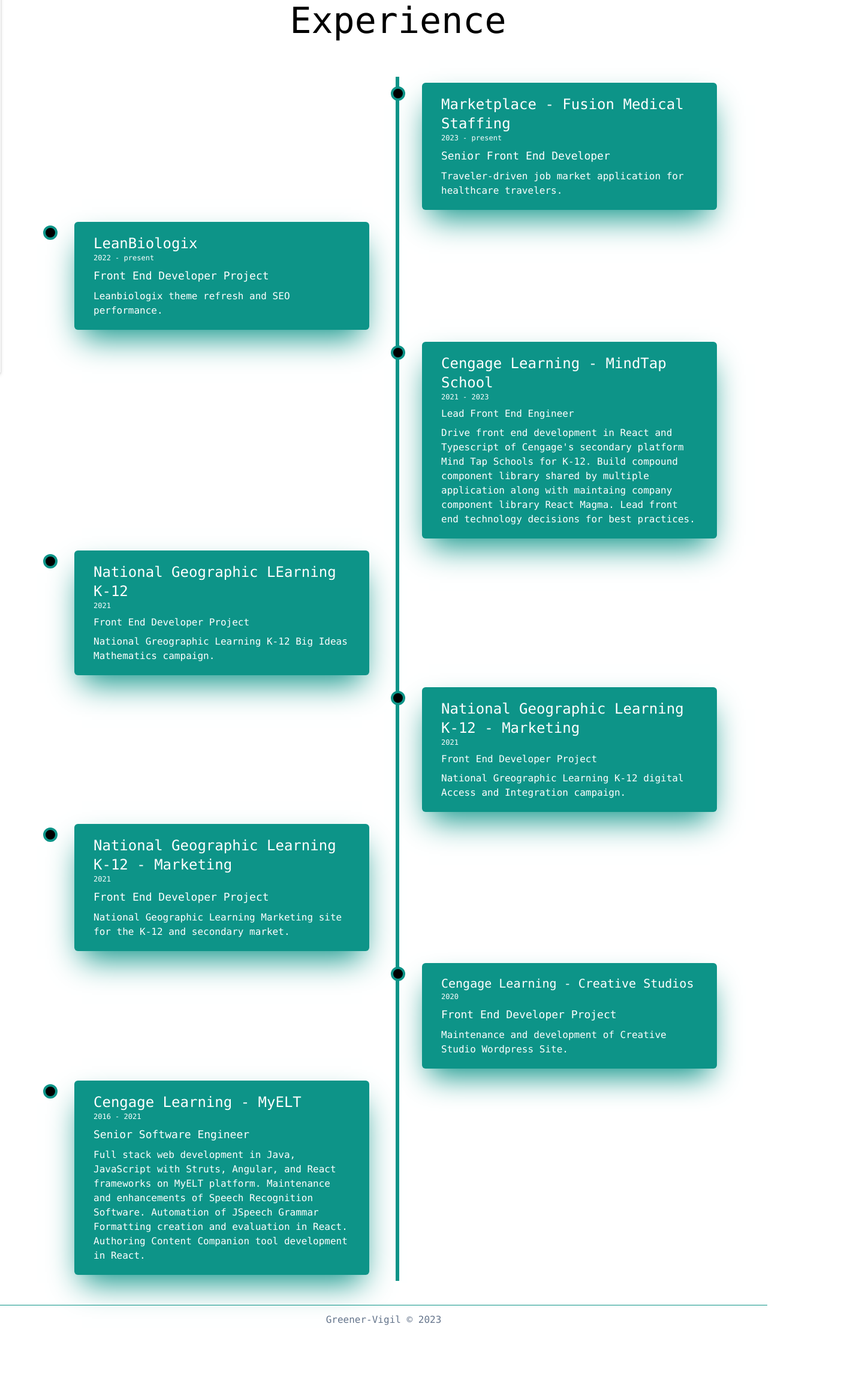
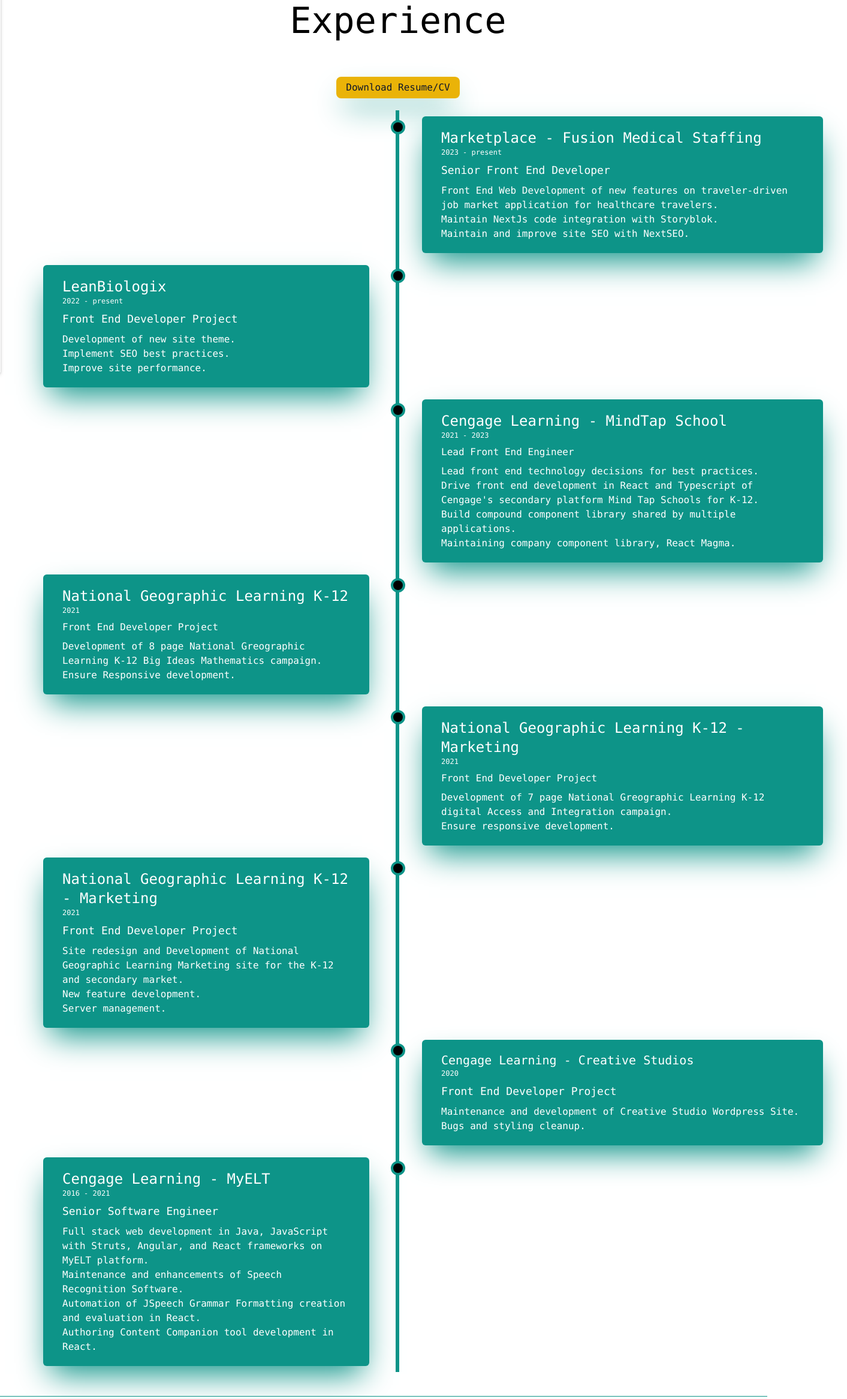
Before and after one commit to greenervigil/next-portfolio, a Next.js app: page /experience in a window 1280 px wide. Shown: the part 180-2513 px from the top of the page at 60% size, 1413 px wide, since content can reach past the window. Before the commit the page ends 2405 px from the top, so only its background shows below. Built offline with nearby package versions, Linux system fonts and the light colour scheme.

Commit message:
closes #38 responsive on all screen resolutions for the experience page

```diff
--- a/components/timeline/timeline.tsx
+++ b/components/timeline/timeline.tsx
@@ -1,68 +1,103 @@
 const Timeline = () => {
     return (
-        <div className="font-mono relative my-0 mx-auto w-11/12 after:content-[''] after:absolute after:w-1.5 after:bg-teal-600 after:top-0 after:bottom-0 sm:after:left-1/2 after:-ml-1 after:left-0">
-            <div className="relative py-2.5 px-10 sm:w-2/4 sm:left-1/2 after:content-[''] after:absolute after:w-6 after:h-6 after:-right-4 after:bg-black after:rounded-full after:border-4 after:border-teal-600 after:top-4 after:z-10 after:-left-3">
+        <div className="font-mono relative my-0 mx-auto w-full after:content-[''] after:absolute after:w-1.5 after:bg-teal-600 after:top-0 after:bottom-0 sm:after:left-1/2 after:-ml-1 after:left-0">
+            <div className="relative py-2.5 px-10 sm:w-3/5 sm:left-1/2 after:content-[''] after:absolute after:w-6 after:h-6 after:-right-4 after:bg-black after:rounded-full after:border-4 after:border-teal-600 after:top-4 after:z-10 after:-left-3">
                 <div className="shadow-2xl shadow-teal-600 relative py-5 px-8 rounded-md bg-teal-600">
                     <h2 className="text-white text-2xl">Marketplace - Fusion Medical Staffing</h2>
                     <h6 className="text-white text-xs">2023 - present</h6>
                     <h4 className="text-white text-lg my-2">Senior Front End Developer </h4>
-                    <p className="text-white text-base">Traveler-driven job market application for healthcare travelers.</p>
+                    <ul className="text-white text-base">
+                        <li>Front End Web Development of new features on traveler-driven job market application for healthcare travelers.</li>
+                        <li>Maintain NextJs code integration with Storyblok.</li>
+                        <li>Maintain and improve site SEO with NextSEO.</li>
+                    </ul>
                 </div>
             </div>
-            <div className="relative py-2.5 px-10 sm:w-2/4 sm:-left-2 after:content-[''] after:absolute after:w-6 after:h-6 after:-left-3 sm:after:-right-5 after:bg-black after:rounded-full after:border-4 after:border-teal-600 after:top-4 after:z-10">
+            <div className="relative py-2.5 px-10 sm:w-2/4 sm:-left-2 after:content-[''] after:absolute after:w-6 after:h-6 max-sm:after:-left-3 sm:after:-right-5 after:bg-black after:rounded-full after:border-4 after:border-teal-600 after:top-4 after:z-10">
                 <div className="shadow-2xl shadow-teal-600 relative py-5 px-8 rounded-md bg-teal-600">
                     <h2 className="text-white text-2xl">LeanBiologix</h2>
                     <h6 className="text-white text-xs">2022 - present</h6>
                     <h4 className="text-white text-lg my-2">Front End Developer Project</h4>
-                    <p className="text-white">Leanbiologix theme refresh and SEO performance.</p>
+                    <ul className="text-white">
+                        <li>Development of new site theme.</li>
+                        <li>Implement SEO best practices.</li>
+                        <li>Improve site performance.</li>
+                    </ul>
                 </div>
             </div>
-            <div className="relative py-2.5 px-10 sm:w-2/4 sm:left-1/2 after:content-[''] after:absolute after:w-6 after:h-6 after:-right-4 after:bg-black after:rounded-full after:border-4 after:border-teal-600 after:top-4 after:z-10 after:-left-3">
+            <div className="relative py-2.5 px-10 sm:w-3/5 sm:left-1/2 after:content-[''] after:absolute after:w-6 after:h-6 after:-right-4 after:bg-black after:rounded-full after:border-4 after:border-teal-600 after:top-4 after:z-10 after:-left-3">
                 <div className="shadow-2xl shadow-teal-600 relative py-5 px-8 rounded-md bg-teal-600">
                     <h2 className="text-white text-2xl">Cengage  Learning - MindTap School</h2>
                     <h6 className="text-white text-xs">2021 - 2023</h6>
                     <h4 className="text-white text-ls my-2">Lead Front End Engineer</h4>
-                    <p className="text-white">{`Drive front end development in React and Typescript of Cengage's secondary platform Mind Tap Schools for K-12. Build compound component library shared by multiple application along with maintaing company component library React Magma.  Lead front end technology decisions for best practices.`}</p>
+                    <ul className="text-white">
+                        <li>Lead front end technology decisions for best practices.</li>
+                        <li>{`Drive front end development in React and Typescript of Cengage's secondary platform Mind Tap Schools for K-12.`}</li>
+                        <li>Build compound component library shared by multiple applications.</li>
+                        <li>Maintaining company component library, React Magma.</li>
+                    </ul>
                 </div>
             </div>
-            <div className="relative py-2.5 px-10 sm:w-2/4 sm:-left-2 after:content-[''] after:absolute after:w-6 after:h-6 after:-left-3 sm:after:-right-5 after:bg-black after:rounded-full after:border-4 after:border-teal-600 after:top-4 after:z-10">
+            <div className="relative py-2.5 px-10 sm:w-2/4 sm:-left-2 after:content-[''] after:absolute after:w-6 after:h-6 max-sm:after:-left-3 sm:after:-right-5 after:bg-black after:rounded-full after:border-4 after:border-teal-600 after:top-4 after:z-10">
                 <div className="shadow-2xl shadow-teal-600 relative py-5 px-8 rounded-md bg-teal-600">
-                    <h2 className="text-white text-2xl">National Geographic LEarning K-12</h2>
+                    <h2 className="text-white text-2xl">National Geographic Learning K-12</h2>
                     <h6 className="text-white text-xs">2021</h6>
                     <h4 className="text-white text-ls my-2">Front End Developer Project</h4>
-                    <p className="text-white">National Greographic Learning K-12 Big Ideas Mathematics campaign.</p>
+                    <ul className="text-white">
+                        <li>Development of 8 page National Greographic Learning K-12 Big Ideas Mathematics campaign.</li>
+                        <li>Ensure Responsive development.</li>
+                    </ul>
                 </div>
             </div>
-            <div className="relative py-2.5 px-10 sm:w-2/4 sm:left-1/2 after:content-[''] after:absolute after:w-6 after:h-6 after:-right-4 after:bg-black after:rounded-full after:border-4 after:border-teal-600 after:top-4 after:z-10 after:-left-3">
+            <div className="relative py-2.5 px-10 sm:w-3/5 sm:left-1/2 after:content-[''] after:absolute after:w-6 after:h-6 after:-right-4 after:bg-black after:rounded-full after:border-4 after:border-teal-600 after:top-4 after:z-10 after:-left-3">
                 <div className="shadow-2xl shadow-teal-600 relative py-5 px-8 rounded-md bg-teal-600">
                     <h2 className="text-white text-2xl">National Geographic Learning K-12 - Marketing</h2>
                     <h6 className="text-white text-xs">2021</h6>
                     <h4 className="text-white text-ls my-2">Front End Developer Project</h4>
-                    <p className="text-white">National Greographic Learning K-12 digital Access and Integration campaign.</p>
+                    <ul className="text-white">
+                        <li>Development of 7 page National Greographic Learning K-12 digital Access and Integration campaign.</li>
+                        <li>Ensure responsive development.</li>
+                    </ul>
                 </div>
             </div>
-            <div className="relative py-2.5 px-10 sm:w-2/4 sm:-left-2 after:content-[''] after:absolute after:w-6 after:h-6 after:-left-3 sm:after:-right-5 after:bg-black after:rounded-full after:border-4 after:border-teal-600 after:top-4 after:z-10">
+            <div className="relative py-2.5 px-10 sm:w-2/4 sm:-left-2 after:content-[''] after:absolute after:w-6 after:h-6 max-sm:after:-left-3 sm:after:-right-5 after:bg-black after:rounded-full after:border-4 after:border-teal-600 after:top-4 after:z-10">
                 <div className="shadow-2xl shadow-teal-600 relative py-5 px-8 rounded-md bg-teal-600">
                     <h2 className="text-white text-2xl">National Geographic Learning K-12 - Marketing</h2>
                     <h6 className="text-white text-xs">2021</h6>
                     <h4 className="text-white text-lg my-2">Front End Developer Project</h4>
-                    <p className="text-white">National Geographic Learning Marketing site for the K-12 and secondary market.</p>
+                    <ul className="text-white">
+                        <li>Site redesign and Development of National Geographic Learning Marketing site for the K-12 and secondary market.
+                        </li>
+                        <li>New feature development.</li>
+                        <li>Server management.</li>
+                    </ul>
                 </div>
             </div>
-            <div className="relative py-2.5 px-10 sm:w-2/4 sm:left-1/2 after:content-[''] after:absolute after:w-6 after:h-6 after:-right-4 after:bg-black after:rounded-full after:border-4 after:border-teal-600 after:top-4 after:z-10 after:-left-3">
+            <div className="relative py-2.5 px-10 sm:w-3/5 sm:left-1/2 after:content-[''] after:absolute after:w-6 after:h-6 after:-right-4 after:bg-black after:rounded-full after:border-4 after:border-teal-600 after:top-4 after:z-10 after:-left-3">
                 <div className="shadow-2xl shadow-teal-600 relative py-5 px-8 rounded-md bg-teal-600">
                     <h2 className="text-white text-xl">Cengage Learning - Creative Studios</h2>
                     <h6 className="text-white text-xs">2020</h6>
                     <h4 className="text-white text-lg my-2">Front End Developer Project</h4>
-                    <p className="text-white">Maintenance and development of Creative Studio Wordpress Site.</p>
+                    <ul className="text-white">
+                        <li>Maintenance and development of Creative Studio Wordpress Site.</li>
+                        <li>Bugs and styling cleanup.</li>
+                    </ul>
                 </div>
             </div>
-            <div className="relative py-2.5 px-10 sm:w-2/4 sm:-left-2 after:content-[''] after:absolute after:w-6 after:h-6 after:-left-3 sm:after:-right-5 after:bg-black after:rounded-full after:border-4 after:border-teal-600 after:top-4 after:z-10">
+            <div className="relative py-2.5 px-10 sm:w-2/4 sm:-left-2 after:content-[''] after:absolute after:w-6 after:h-6 max-sm:after:-left-3 sm:after:-right-5 after:bg-black after:rounded-full after:border-4 after:border-teal-600 after:top-4 after:z-10">
                 <div className="shadow-2xl shadow-teal-600 relative py-5 px-8 rounded-md bg-teal-600">
                     <h2 className="text-white text-2xl">Cengage Learning - <a href="https://myelt.heinle.com/ilrn/authentication/signIn.do?inst=MYELT">MyELT</a></h2>
                     <h6 className="text-white text-xs">2016 - 2021</h6>
                     <h4 className="text-white text-lg my-2">Senior Software Engineer</h4>
-                    <p className="text-white">Full stack web development in Java, JavaScript with Struts, Angular, and React frameworks on MyELT platform. Maintenance and enhancements of Speech Recognition Software. Automation of JSpeech Grammar Formatting creation and evaluation in React. Authoring Content Companion tool development in React.</p>
+                    <ul className="text-white">
+                        <li>Full stack web development in Java, JavaScript with Struts, Angular, and React frameworks on MyELT platform.
+                        </li>
+                        <li>Maintenance and enhancements of Speech Recognition Software.
+                        </li>
+                        <li>Automation of JSpeech Grammar Formatting creation and evaluation in React.
+                        </li>
+                        <li>Authoring Content Companion tool development in React.</li>
+                    </ul>
                 </div>
             </div>
             {/*<div className="relative py-2.5 px-10 w-2/4 left-1/2 after:content-[''] after:absolute after:w-6 after:h-6 after:-right-4 after:bg-black after:rounded-full after:border-4 after:border-teal-600 after:top-4 after:z-10 after:-left-3">
--- a/pages/experience.tsx
+++ b/pages/experience.tsx
@@ -1,4 +1,5 @@
 import { NextPage } from "next";
+import Button from "../components/button/button";
 import Container from "../components/container/container";
 import Timeline from "../components/timeline/timeline";
 
@@ -7,6 +8,15 @@ const Experience: NextPage = () => {
         <div className="w-screen font-mono">
             <Container>
                 <h1 className="text-center text-6xl my-16">Experience</h1>
+                <div className="flex justify-center m-5">
+                <a target="_blank" rel="noreferrer" href="https://docs.google.com/document/d/1gmmq6iEGh4FPSr18xBJsINFKs_HUvfWb9hAYEjUJOgo/">
+                    <Button
+                        label='Download CV/Resume'
+                    >
+                        {`Download Resume/CV`}
+                    </Button>
+                </a>
+                </div>
                 <Timeline />
             </Container>
         </div>
```
